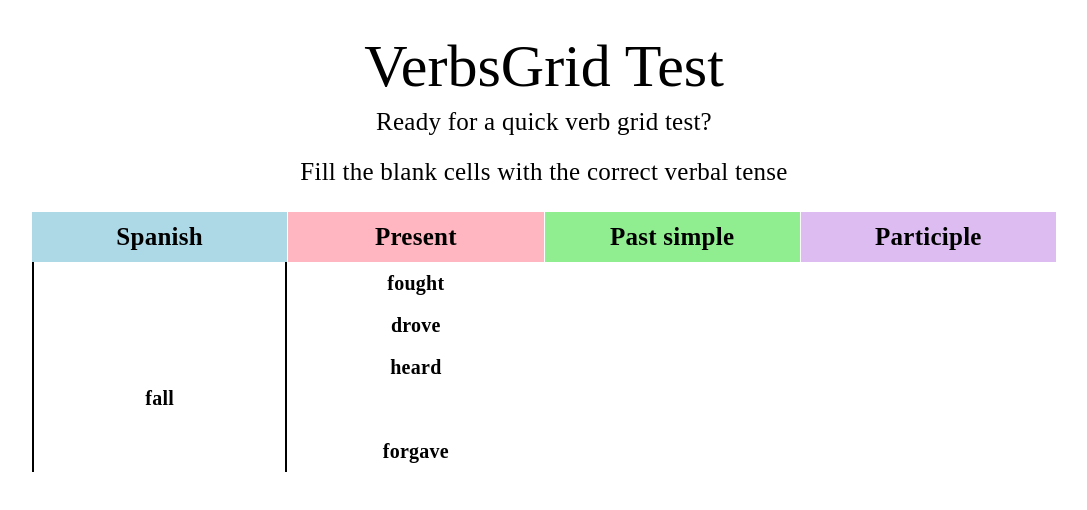
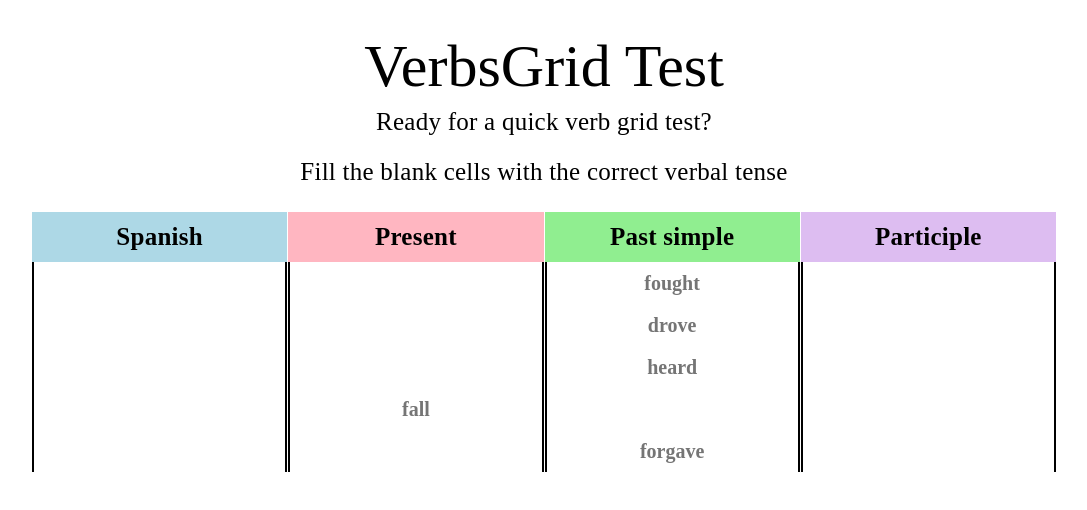
Before and after one commit to datecasp/verbs-grid-test, an Angular app: page / in a window 1280 px wide. Shown: the top 510 px of the page, without its empty margins (96-1183 px from the left). Built offline with nearby package versions, Linux system fonts and the light colour scheme.

Commit message:
added inputs grid

```diff
--- a/src/app/components/verb-row/verb-row.component.html
+++ b/src/app/components/verb-row/verb-row.component.html
@@ -13,19 +13,36 @@
     </mat-grid-tile>
 </mat-grid-list>-->
 <mat-grid-list cols="4" class="clue" *ngFor="let verb of result" rowHeight="6:1">
-    <mat-grid-tile *ngIf="charMatcher(verb.spanish); else blank">
-        <input matInput class="clue cell" />
+    <mat-grid-tile *ngIf="charMatcher(verb.spanish); else blankSpanish">
+        <input matInput class="clue cell" placeholder={{verb.spanish}} disabled/>
     </mat-grid-tile>
-    <ng-template #blank class="clue cell">
-        {{verb.spanish}}
+    <ng-template #blankSpanish>
+        <mat-grid-tile>
+            <input matInput class="clue cell"/>
+        </mat-grid-tile>
     </ng-template>
-    <mat-grid-tile>
-        <p class="clue cell">{{verb.present}}</p>
+    <mat-grid-tile *ngIf="charMatcher(verb.present); else blankPresent">
+        <input matInput class="clue cell" placeholder={{verb.present}} disabled/>
     </mat-grid-tile>
-    <mat-grid-tile>
-        {{verb.past}}
+    <ng-template #blankPresent>
+        <mat-grid-tile>
+            <input matInput class="clue cell"/>
+        </mat-grid-tile>
+    </ng-template>
+    <mat-grid-tile *ngIf="charMatcher(verb.past); else blankPast">
+        <input matInput class="clue cell" placeholder={{verb.past}} disabled/>
     </mat-grid-tile>
-    <mat-grid-tile>
-        {{verb.participle}}
+    <ng-template #blankPast>
+        <mat-grid-tile>
+            <input matInput class="clue cell"/>
+        </mat-grid-tile>
+    </ng-template>
+    <mat-grid-tile *ngIf="charMatcher(verb.participle); else blankParticiple">
+        <input matInput class="clue cell" placeholder={{verb.participle}} disabled/>
     </mat-grid-tile>
+    <ng-template #blankParticiple>
+        <mat-grid-tile>
+            <input matInput class="clue cell"/>
+        </mat-grid-tile>
+    </ng-template>
 </mat-grid-list>
```
Also changed, not shown: 1 other file (tests, documents, lock files or other folders).
